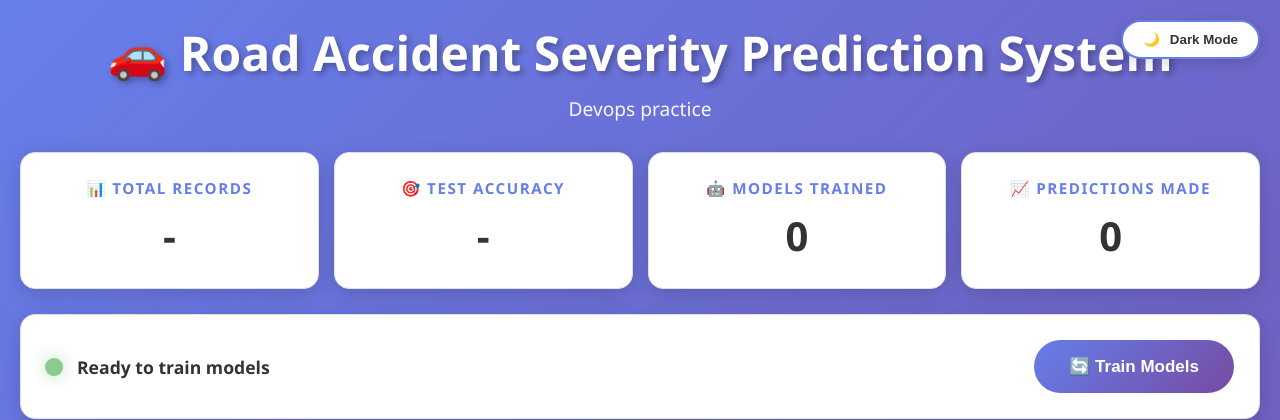
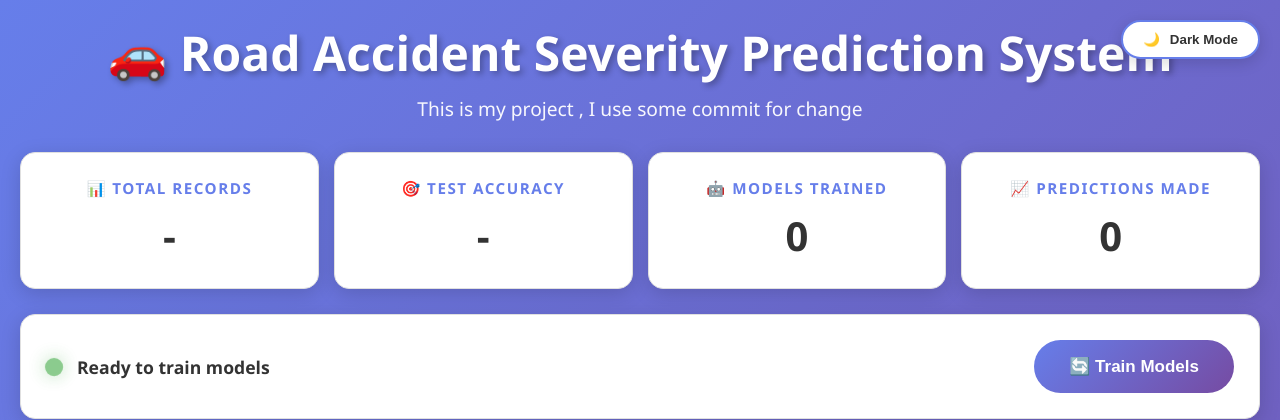
Before and after one commit to abhilashjha2004/Road-Accident-Severity-Prediction-System, a Flask app: page / in a window 1280 px wide. Shown: the top 420 px of the page. Run offline with Flask 3, Linux system fonts and the light colour scheme.

Commit message:
Add some changes in my code

```diff
--- a/templates/index.html
+++ b/templates/index.html
@@ -23,7 +23,7 @@
         <!-- REMOVED: Advanced Machine Learning Analytics Dashboard v4.0 -->
         <div class="header">
             <h1>🚗 Road Accident Severity Prediction System</h1>
-            <p>Devops practice</p>
+            <p>This is my project , I use some commit for change</p>
         </div>
 
         <div class="stats-bar">
```
